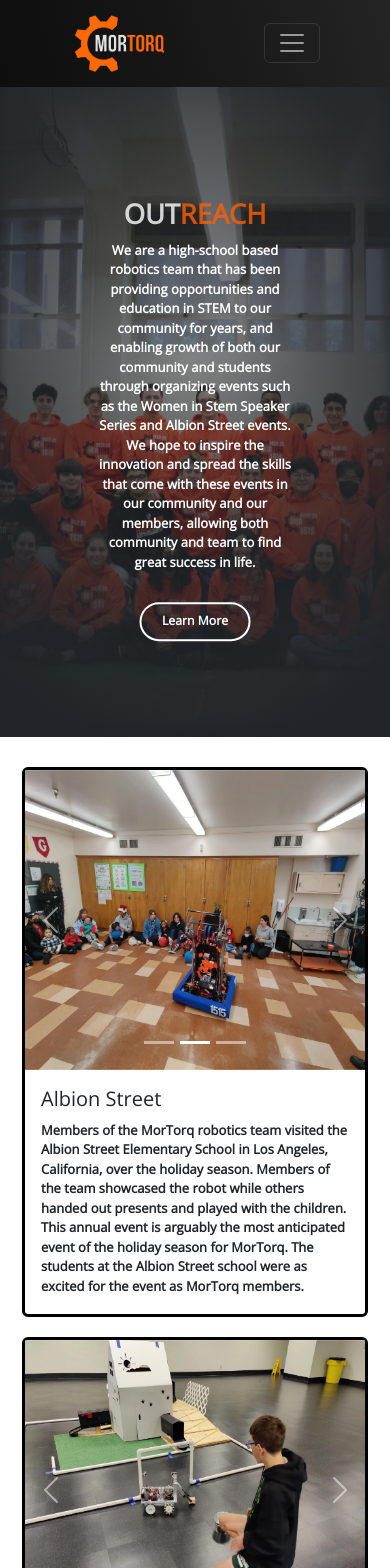
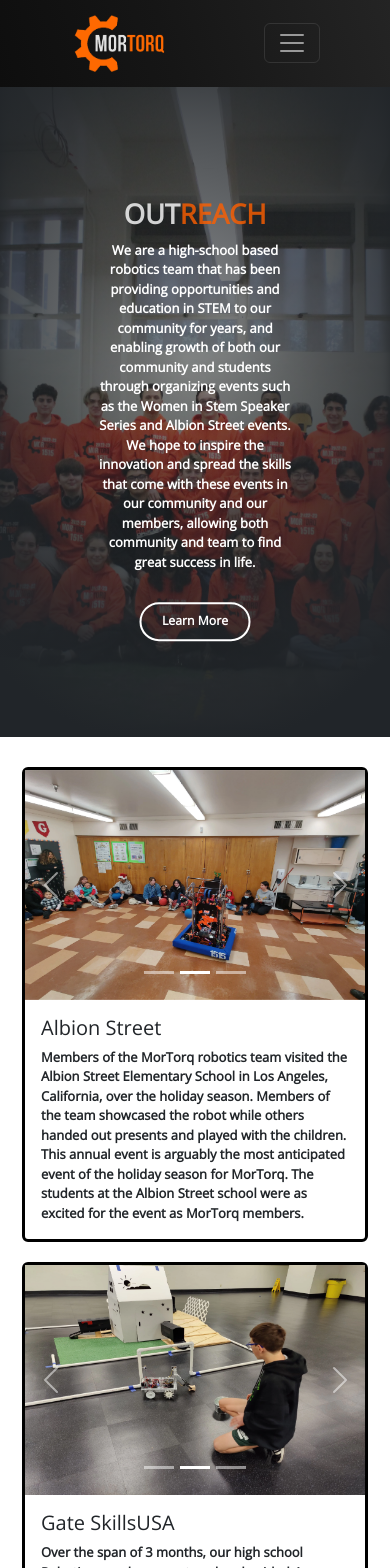
Before and after one commit to scoooozy/vite-team1515, a React (Vite) app: page /Outreach in a window 390 px wide. Shown: the top 1568 px of the page. Built offline with nearby package versions, Linux system fonts and the light colour scheme.

Commit message:
thats good

```diff
--- a/src/components/OutreachCard/OutreachCard.css
+++ b/src/components/OutreachCard/OutreachCard.css
@@ -1,4 +1,4 @@
-.outreach-card{
+.outreach-card {
   border: 3px solid black;
   margin: 10px;
   max-width: 500px;
@@ -8,14 +8,27 @@
   flex-direction: column;
   justify-content: center;
 }
-.card-body{
+
+.card-body {
   display: flex;
   flex-direction: column;
   justify-content: space-evenly;
 }
-.carousel-item > img{
-    height: 300px !important;
+
+.carousel-item > img {
+  height: 300px ;
 }
-.col{
+
+.col {
   gap: 10px !important;
 }
+
+@media (max-width: 768px) {
+    .carousel-item > img {
+        height: 230px;
+      }
+      .outreach-card{
+        max-width: 400px;
+        min-height: 350px;
+      }
+}
```
Lines whose indentation alone changed are shown as unchanged.
